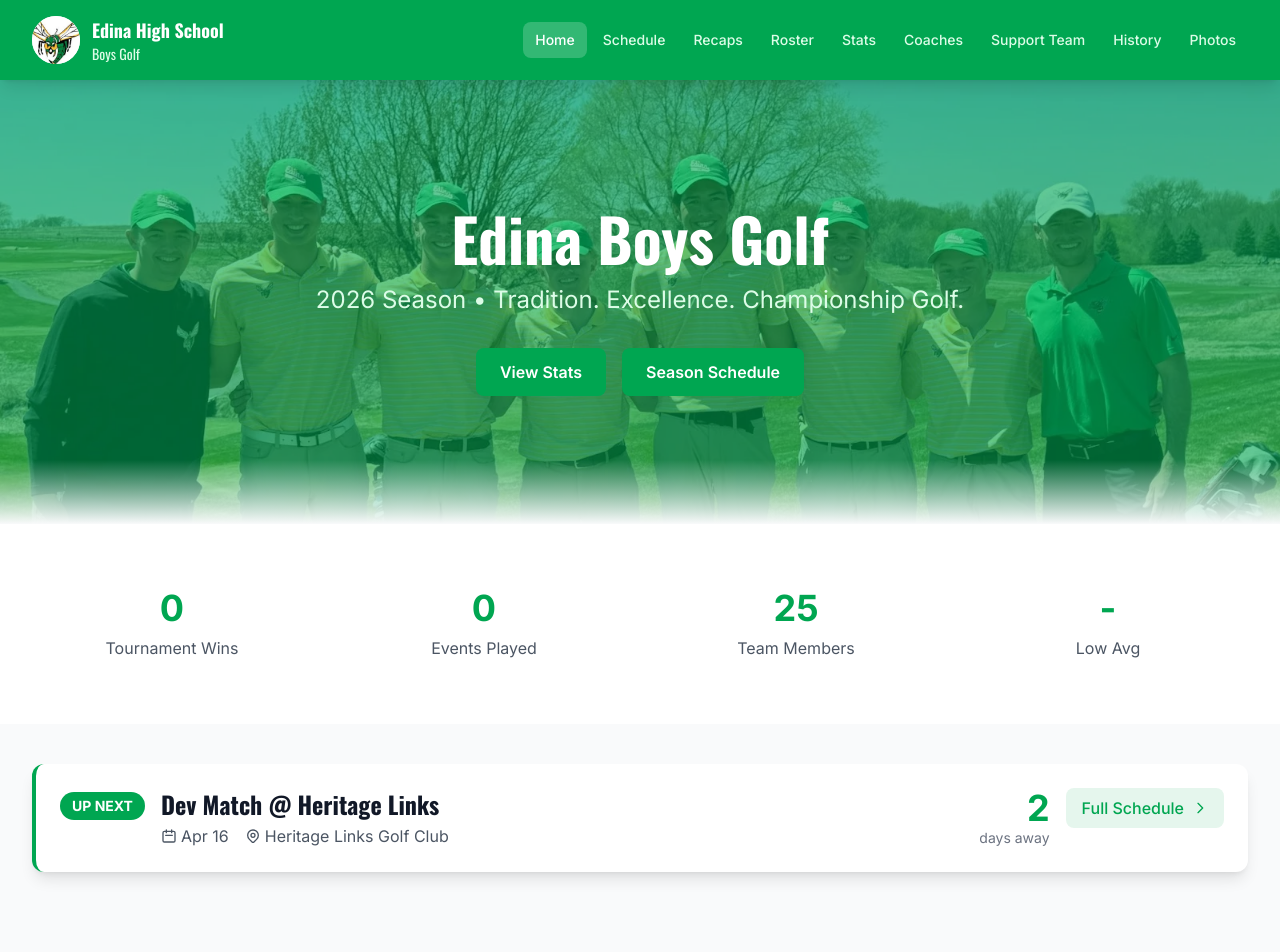
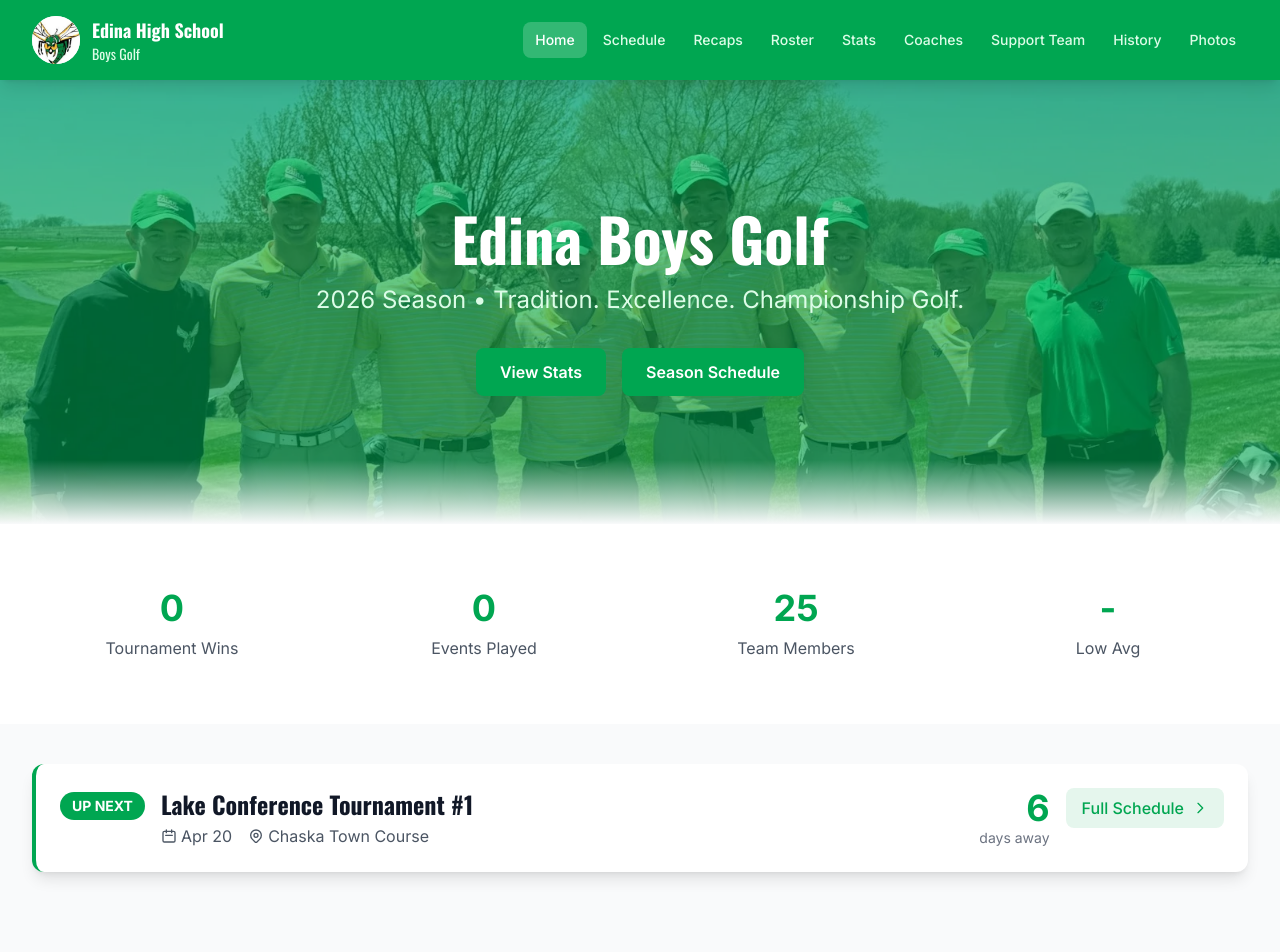
Before and after one commit to rlarson12/edina-golf-website, a React (Vite) app: page / in a window 1280 px wide. Shown: the top 952 px of the page. Built offline with nearby package versions, Linux system fonts and the light colour scheme.

Commit message:
Home: remove Dev Match from varsity schedule, fix JV schedule showing names

```diff
--- a/public/version.json
+++ b/public/version.json
@@ -1 +1 @@
-{"buildTime":1776354412023}
+{"buildTime":1776354504082}
--- a/src/pages/Home.jsx
+++ b/src/pages/Home.jsx
@@ -4,7 +4,6 @@ import golfData from '../data/golfData.json'
 
 // 2026 Varsity Schedule (for Up Next feature - varsity events only)
 const schedule2026 = [
-  { id: '2026-0',  date: '2026-04-16', dateFormatted: 'Apr 16',    event: 'Dev Match @ Heritage Links',          course: 'Heritage Links Golf Club' },
   { id: '2026-1',  date: '2026-04-20', dateFormatted: 'Apr 20',    event: 'Lake Conference Tournament #1',       course: 'Chaska Town Course' },
   { id: '2026-2',  date: '2026-04-22', dateFormatted: 'Apr 22',    event: 'East Ridge Invitational',             course: 'Stoneridge' },
   { id: '2026-3',  date: '2026-04-23', dateFormatted: 'Apr 23',    event: 'Lake Conference Meet',                course: 'Pioneer Creek' },
@@ -149,6 +148,7 @@ function Home() {
         const [year, month, day] = dateStr.split('-').map(Number)
         return new Date(year, month - 1, day) >= today
       })
+      .map(e => ({ ...e, event: e.event || e.name }))
       .slice(0, 4)
   }, [])
 
```
